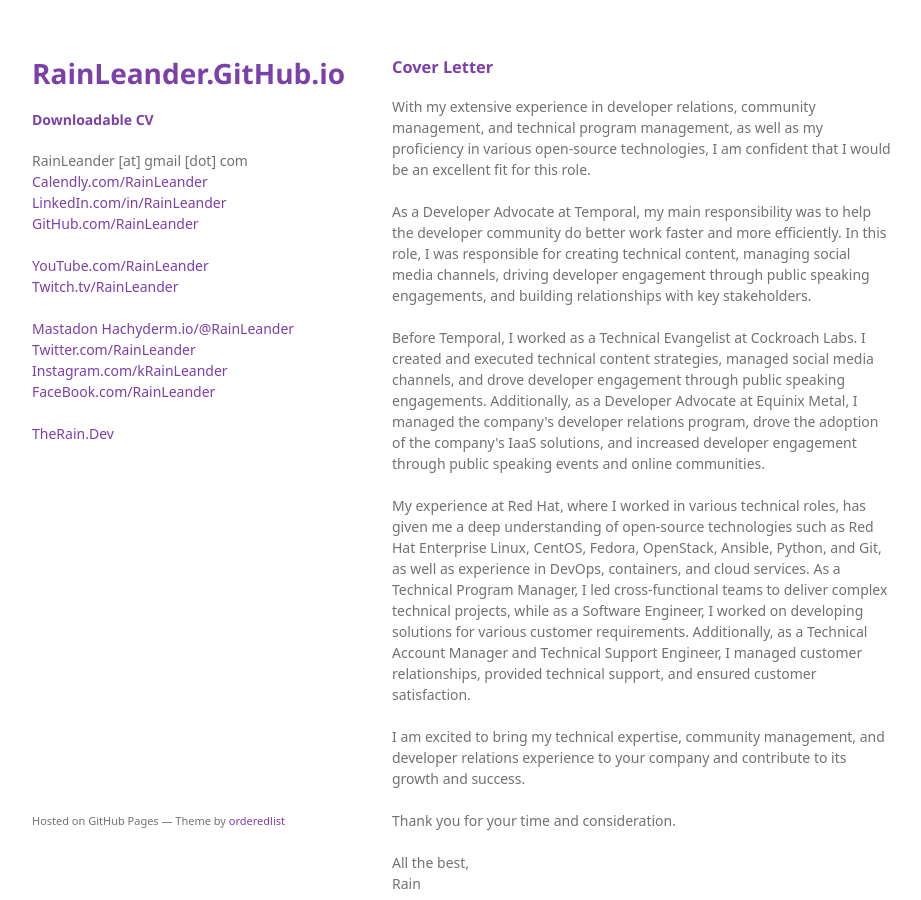
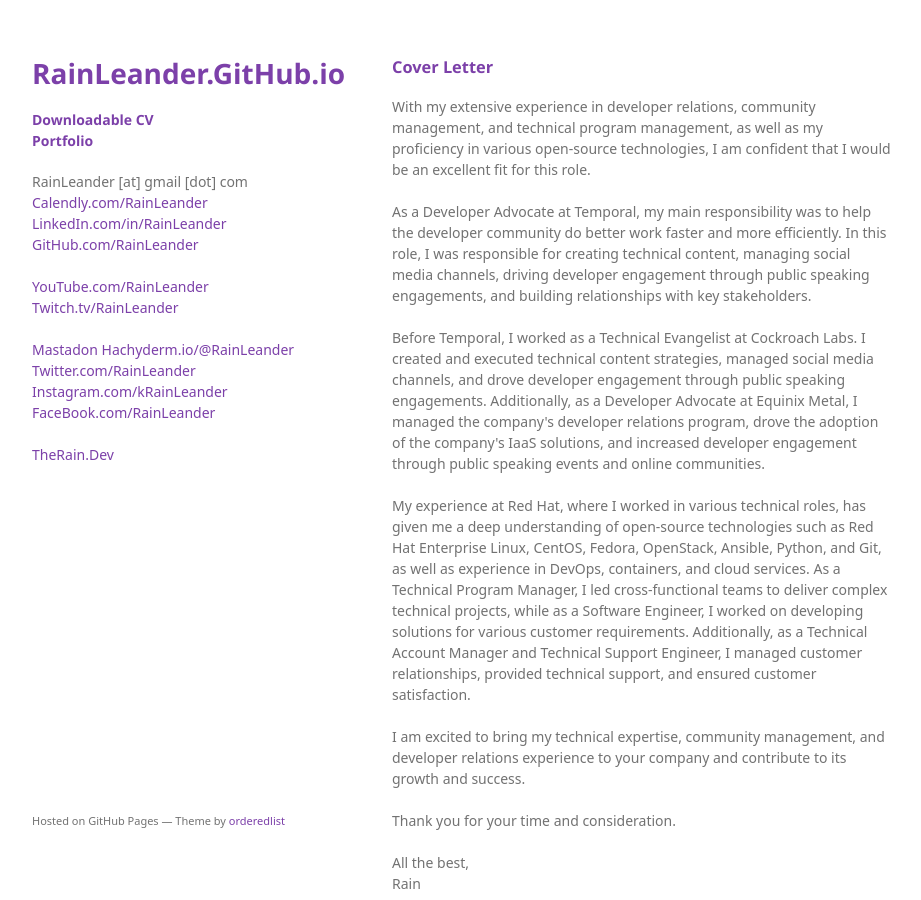
Before and after one commit to rainleander/rainleander.github.io, a Jekyll site: the page cv/index.html, which Jekyll copies as it is, in a window 1280 px wide and 900 px high. Shown: the whole window, without its empty margins (178-1099 px from the left). Built offline with Jekyll 4.4.1, drawn with Linux system fonts in a browser that asks for light colours; some web fonts are replaced.

Commit message:
Update index.html
Link to Portfolio

```diff
--- a/cv/index.html
+++ b/cv/index.html
@@ -17,7 +17,8 @@
       <header>
         <h1><a href="https://rainleander.github.io/cv/">RainLeander.GitHub.io</a></h1>
 
-          <p class="view"><b><a href="RainLeanderResumeJuly2023.pdf">Downloadable CV</a></b></p>
+          <p class="view"><b><a href="RainLeanderResumeJuly2023.pdf">Downloadable CV</a><br>
+          <a href="https://rainleander.github.io/cv/#portfolio">Portfolio</a></b></p>
 
           <p>RainLeander [at] gmail [dot] com<br>
           <a href="https://calendly.com/rainleander">Calendly.com/RainLeander</a><br>
```
